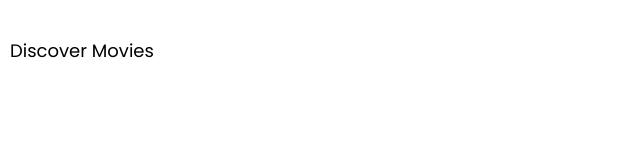
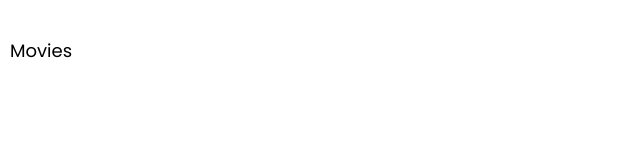
Before and after one commit to presh-031/cinesphere, a SvelteKit app: page / in a window 1280 px wide. Shown: the top 160 px of the page, without its empty margins (0-640 px from the left). Built offline with nearby package versions, Linux system fonts and the light colour scheme.

Commit message:
feat: added dynamic header title

```diff
--- a/src/components/Header.svelte
+++ b/src/components/Header.svelte
@@ -3,13 +3,18 @@
 	import Icon from '@iconify/svelte';
 
 	let open;
+	export let currentPage;
+	console.log(currentPage);
+	// if (currentPage === ) {
+
+	// }
 </script>
 
 <nav class="header">
-	<p>Discover Movies</p>
+	<p>{currentPage} Movies</p>
 	<div>
 		<iconify-icon icon="material-symbols:menu" />
-		<Icon icon="teenyicons:filter-outline" />
+		<Icon icon="teenyicons:filter-outline" class="icon" />
 		<Hamburger bind:open />
 	</div>
 </nav>
@@ -44,6 +49,10 @@
 {/if}
 
 <style>
+	.icon {
+		font-size: 2rem;
+		border: 1px solid red;
+	}
 	.header {
 		display: flex;
 		justify-content: space-between;
@@ -54,6 +63,7 @@
 	}
 	.header p {
 		font-size: 1.8rem;
+		text-transform: capitalize;
 	}
 	.header div {
 		display: flex;
--- a/src/components/Movies.svelte
+++ b/src/components/Movies.svelte
@@ -13,7 +13,8 @@
 <style>
 	div {
 		display: grid;
-		grid-template-columns: 2;
-		gap: 2rem;
+		grid-template-columns: 1fr 1fr;
+		gap: 1.4rem;
+		padding: 0 1.4rem;
 	}
 </style>
--- a/src/routes/+layout.svelte
+++ b/src/routes/+layout.svelte
@@ -1,7 +1,13 @@
 <script>
 	import '../app.css';
 	import Header from '../components/Header.svelte';
+
+	import { page } from '$app/stores';
+
+	const url = $page.url;
+
+	const currentPage = url.pathname.slice(1);
 </script>
 
-<Header />
+<Header {currentPage} />
 <slot />
--- a/src/routes/trending/+page.svelte
+++ b/src/routes/trending/+page.svelte
@@ -3,8 +3,6 @@
 
 	export let data;
 	const trending = data.trending;
-
-	console.log(trending);
 </script>
 
 <section>
```
Also changed, not shown: src/components/Movie.svelte (+9 -0 lines), src/routes/movies/[id]/+page.svelte (added).
